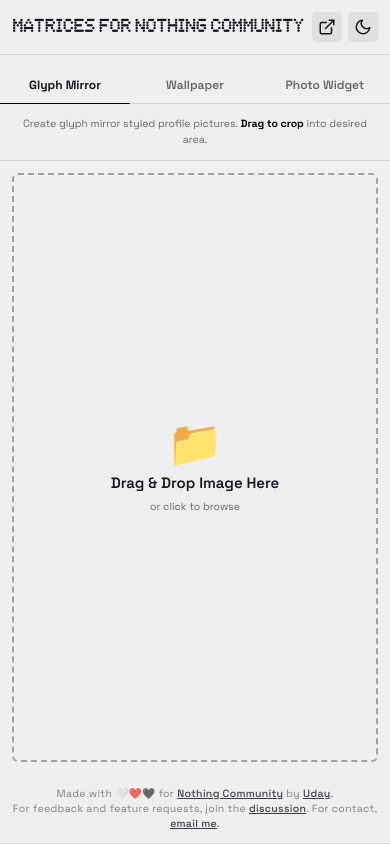
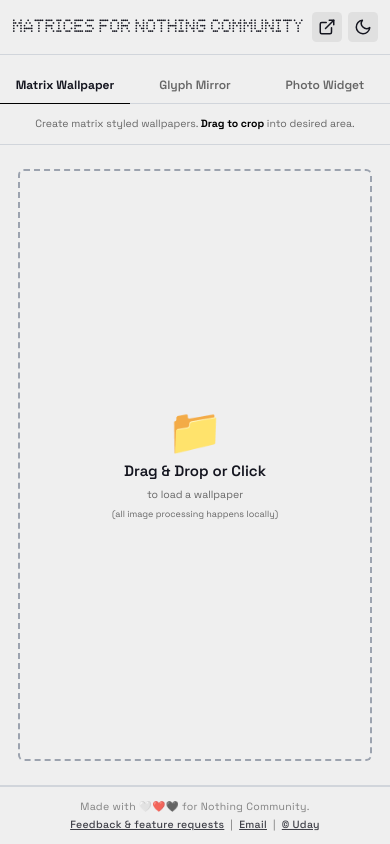
Before and after one commit to udaign/dry-run, a React (Vite) app: page / in a window 390 px wide. Built offline with nearby package versions, Linux system fonts and the light colour scheme.

Commit message:
Dry run for testing Photo Widget during Whiteboarding

```diff
--- a/App.tsx
+++ b/App.tsx
@@ -7,7 +7,12 @@
 import { trackEvent } from './analytics';
 import { ToastNotification } from './components';
 
-const TABS: Tab[] = ['pfp', 'wallpaper', 'photoWidget'];
+const TABS: Tab[] = ['wallpaper', 'pfp', 'photoWidget'];
+const TAB_LABELS: Record<Tab, string> = {
+  wallpaper: 'Matrix Wallpaper',
+  pfp: 'Glyph Mirror',
+  photoWidget: 'Photo Widget',
+};
 const SHARE_LINK = "https://nothing.community/d/38047-introducing-matrices-a-handy-utility-to-create-matrix-styled-imagery";
 
 const App: React.FC = () => {
@@ -15,7 +20,7 @@
   const [theme, setTheme] = useState<Theme>(
     () => window.matchMedia('(prefers-color-scheme: dark)').matches ? 'dark' : 'light'
   );
-  const [activeTab, setActiveTab] = useState<Tab>('pfp');
+  const [activeTab, setActiveTab] = useState<Tab>('wallpaper');
   const [downloadCount, setDownloadCount] = useState(0);
   const [showShareToast, setShowShareToast] = useState(false);
   const [hasShownShareToastInSession, setHasShownShareToastInSession] = useState(false);
@@ -44,9 +49,21 @@
   }, [downloadCount, hasShownShareToastInSession]);
 
   const footerLinks = (
-    <div className={`text-sm ${theme === 'dark' ? 'text-nothing-gray-light' : 'text-day-gray-dark'} opacity-80`}>
-        <p>Made with 🤍❤️🖤 for <a href="https://nothing.community/" target="_blank" rel="noopener noreferrer" className={linkClasses}>Nothing Community</a> by <a href="https://nothing.community/u/Udaign" target="_blank" rel="noopener noreferrer" className={linkClasses} onClick={() => trackEvent('community_profile_visit')}>Uday</a>.</p>
-        <p>For feedback and feature requests, join the <a href="https://nothing.community/d/38047-introducing-matrices-a-handy-utility-to-create-matrix-styled-imagery" target="_blank" rel="noopener noreferrer" className={linkClasses} onClick={() => trackEvent('discussion_visit')}>discussion</a>. For contact, <a href="mailto:udaybhaskar2283@gmail.com" className={linkClasses} onClick={() => trackEvent('email_click')}>email me</a>.</p>
+    <div className={`text-sm ${theme === 'dark' ? 'text-nothing-gray-light' : 'text-day-gray-dark'} opacity-80 space-y-1`}>
+      <p>Made with 🤍❤️🖤 for Nothing Community.</p>
+      <p>
+        <a href="https://nothing.community/d/38047-introducing-matrices-a-handy-utility-to-create-matrix-styled-imagery" target="_blank" rel="noopener noreferrer" className={linkClasses} onClick={() => trackEvent('discussion_visit')}>
+          Feedback & feature requests
+        </a>
+        <span className="mx-2">|</span>
+        <a href="mailto:udaybhaskar2283@gmail.com" className={linkClasses} onClick={() => trackEvent('email_click')}>
+          Email
+        </a>
+        <span className="mx-2">|</span>
+        <a href="https://nothing.community/u/Udaign" target="_blank" rel="noopener noreferrer" className={linkClasses} onClick={() => trackEvent('community_profile_visit')}>
+          © Uday
+        </a>
+      </p>
     </div>
   );
 
@@ -108,7 +125,7 @@
   const tabDescriptions = {
     pfp: <>Create glyph mirror styled profile pictures. <strong className={`font-bold ${theme === 'dark' ? 'text-nothing-light' : 'text-black'}`}>Drag to crop</strong> into desired area.</>,
     wallpaper: <>Create matrix styled wallpapers. <strong className={`font-bold ${theme === 'dark' ? 'text-nothing-light' : 'text-black'}`}>Drag to crop</strong> into desired area.</>,
-    photoWidget: "Create matrix style photo widgets.",
+    photoWidget: "Create matrix styled photo widgets.",
   };
 
   const previewContainerPadding = useMemo(() => {
@@ -124,9 +141,9 @@
       <input type="file" ref={wallpaperFileInputRef} onChange={(e) => e.target.files?.[0] && handleWallpaperFileSelect(e.target.files[0])} className="hidden" accept="image/*" />
       <input type="file" ref={photoWidgetFileInputRef} onChange={(e) => e.target.files?.[0] && handlePhotoWidgetFileSelect(e.target.files[0])} className="hidden" accept="image/png" />
 
-      <div className={`min-h-screen md:h-screen w-full flex flex-col font-sans ${theme === 'dark' ? 'text-nothing-light bg-nothing-dark' : 'text-day-text bg-day-bg'} select-none`}>
+      <div className={`min-h-[100dvh] md:h-screen w-full flex flex-col font-sans ${theme === 'dark' ? 'text-nothing-light bg-nothing-dark' : 'text-day-text bg-day-bg'} select-none`}>
         <header className={`flex-shrink-0 sticky top-0 z-30 flex justify-between items-center p-4 border-b ${theme === 'dark' ? 'bg-nothing-dark border-nothing-gray-dark' : 'bg-day-bg border-gray-300'}`}>
-          <h1 className="text-2xl sm:text-3xl font-bold page-title">MATRICES FOR NOTHING COMMUNITY</h1>
+          <h1 className="text-2xl sm:text-3xl font-normal page-title">MATRICES FOR NOTHING COMMUNITY</h1>
           <div className="flex items-center space-x-2">
             <a href={SHARE_LINK} target="_blank" rel="noopener noreferrer" onClick={() => trackEvent('share_community_header_click')} className={`flex items-center p-2 md:px-3 transition-colors duration-300 rounded-md text-sm font-semibold ${theme === 'dark' ? 'text-nothing-light bg-nothing-gray-dark hover:bg-nothing-gray-light hover:text-nothing-dark' : 'text-day-text bg-day-gray-light hover:bg-day-gray-dark hover:text-day-bg'}`} aria-label="Share to Nothing Community">
               <span className="hidden md:inline">Share to Community</span>
@@ -147,7 +164,7 @@
             <div className={`relative flex border-b ${theme === 'dark' ? 'border-nothing-gray-dark' : 'border-gray-300'}`}>
               {TABS.map((tab, i) => (
                 <button key={tab} onClick={() => handleTabChange(tab)} className={`w-1/3 py-3 text-base transition-colors duration-300 focus:outline-none ${activeTab === tab ? (theme === 'dark' ? 'text-nothing-light font-bold' : 'text-day-text font-bold') : (theme === 'dark' ? 'text-nothing-gray-light hover:text-nothing-light font-semibold' : 'text-day-gray-dark hover:text-day-text font-semibold')}`} aria-pressed={activeTab === tab}>
-                  {tab === 'pfp' ? 'Glyph Mirror' : tab === 'wallpaper' ? 'Wallpaper' : 'Photo Widget'}
+                  {TAB_LABELS[tab]}
                 </button>
               ))}
               <div className={`absolute bottom-[-1px] h-[1.5px] ${theme === 'dark' ? 'bg-white' : 'bg-black'} transition-all duration-300 ease-in-out`} style={{ width: '33.33%', left: `${activeTabIndex * 33.33}%` }} aria-hidden="true" />
@@ -166,7 +183,6 @@
                 </div>
               ))}
             </div>
-            {!imageSrc && <footer className="block md:hidden text-center tracking-wide p-4">{footerLinks}</footer>}
           </div>
 
           <div className="md:w-2/3 w-full flex flex-col">
@@ -175,7 +191,7 @@
                 <div className="relative flex border-b dark:border-nothing-gray-dark border-gray-300">
                   {TABS.map((tab, i) => (
                     <button key={tab} onClick={() => handleTabChange(tab)} className={`w-1/3 py-3 text-lg transition-colors duration-300 focus:outline-none ${activeTab === tab ? (theme === 'dark' ? 'text-nothing-light font-extrabold' : 'text-day-text font-extrabold') : (theme === 'dark' ? 'text-nothing-gray-light hover:text-nothing-light font-semibold' : 'text-day-gray-dark hover:text-day-text font-semibold')}`} aria-pressed={activeTab === tab}>
-                      {tab === 'pfp' ? 'Glyph Mirror' : tab === 'wallpaper' ? 'Wallpaper' : 'Photo Widget'}
+                      {TAB_LABELS[tab]}
                     </button>
                   ))}
                   <div className={`absolute bottom-[-1px] h-1 ${theme === 'dark' ? 'bg-white' : 'bg-black'} transition-all duration-300 ease-in-out`} style={{ width: '33.33%', left: `${activeTabIndex * 33.33}%` }} aria-hidden="true" />
@@ -187,8 +203,8 @@
 
             <div className="flex-grow md:overflow-y-auto md:relative md:overflow-hidden">
               <div className="hidden md:flex md:absolute md:top-0 md:left-0 md:w-full md:h-full transition-transform duration-300 ease-in-out" style={{ transform: `translateX(-${activeTabIndex * 100}%)` }}>
-                {Object.entries(panels).map(([key, panel]) => (
-                  <div key={key} className="w-full flex-shrink-0 h-full overflow-y-auto">{panel.controlsPanel}</div>
+                {TABS.map(tab => (
+                  <div key={tab} className="w-full flex-shrink-0 h-full overflow-y-auto">{panels[tab].controlsPanel}</div>
                 ))}
               </div>
               <div className="block md:hidden">{activePanel.controlsPanel}</div>
@@ -220,8 +236,8 @@
           {footerLinks}
         </footer>
 
-        <div className={`block md:hidden sticky bottom-0 z-20 w-full ${theme === 'dark' ? 'bg-nothing-dark' : 'bg-day-bg'}`}>
-            {imageSrc && (
+        <div className={`block md:hidden ${imageSrc ? 'sticky bottom-0' : ''} z-20 w-full ${theme === 'dark' ? 'bg-nothing-dark' : 'bg-day-bg'}`}>
+            {imageSrc ? (
               <div className={`flex border-t ${theme === 'dark' ? 'border-nothing-gray-dark' : 'border-gray-300'}`}>
                 <div className={`w-1/2 border-r ${theme === 'dark' ? 'border-nothing-gray-dark' : 'border-gray-300'}`}>
                   <button onClick={() => {
@@ -234,6 +250,10 @@
                   {activePanel.downloadButton}
                 </div>
               </div>
+            ) : (
+              <footer className={`text-center tracking-wide p-4 border-t ${theme === 'dark' ? 'border-nothing-gray-dark' : 'border-gray-300'}`}>
+                {footerLinks}
+              </footer>
             )}
         </div>
 
--- a/Pfp.tsx
+++ b/Pfp.tsx
@@ -421,6 +421,15 @@
       }
   }, [livePfpState, setPfpState]);
 
+  const handleResetPfp = useCallback(() => {
+    trackEvent('pfp_reset_defaults');
+    setPfpState(currentState => ({
+      ...PFP_INITIAL_STATE,
+      cropOffsetX: currentState.cropOffsetX,
+      cropOffsetY: currentState.cropOffsetY,
+    }));
+  }, [setPfpState]);
+
   useEffect(() => {
       const onMove = (e: MouseEvent | TouchEvent) => handlePfpDragMove(e);
       const onEnd = () => handlePfpDragEnd();
@@ -502,7 +511,7 @@
         </div>
 
         <div className="pt-2">
-            <button onClick={() => { resetPfp(); trackEvent('pfp_reset_defaults'); }} disabled={isLoading} className={`w-full border font-semibold py-2 px-4 transition-all duration-300 disabled:opacity-50 rounded-md ${theme === 'dark' ? 'border-gray-700 text-nothing-gray-light hover:bg-gray-800' : 'border-gray-300 text-day-gray-dark hover:bg-gray-200'}`} aria-label="Restore all settings to their default values"> Restore Defaults </button>
+            <button onClick={handleResetPfp} disabled={isLoading} className={`w-full border font-semibold py-2 px-4 transition-all duration-300 disabled:opacity-50 rounded-md ${theme === 'dark' ? 'border-gray-700 text-nothing-gray-light hover:bg-gray-800' : 'border-gray-300 text-day-gray-dark hover:bg-gray-200'}`} aria-label="Reset all controls to their default values"> Reset Controls </button>
         </div>
         <div className="block md:hidden pt-8">
             <footer className="text-center tracking-wide">{footerLinks}</footer>
@@ -511,7 +520,7 @@
   ) : null;
 
   const previewPanel = !imageSrc ? (
-    <Dropzone onFileSelect={handleFileSelect} isLoading={isLoading} theme={theme} />
+    <Dropzone onFileSelect={handleFileSelect} isLoading={isLoading} theme={theme} context="pfp" />
   ) : (
     <div className="w-full max-w-md mx-auto">
       <header className="text-center mb-4">
--- a/PhotoWidget.tsx
+++ b/PhotoWidget.tsx
@@ -60,7 +60,7 @@
     const offsetY = PADDING + (drawableHeight - renderAreaHeight) / 2;
 
     const cellWidth = renderAreaWidth / gridWidth, cellHeight = renderAreaHeight / gridHeight;
-    const gapRatio = (((0.28 * pixelGap) / 100) * 0.2765);
+    const gapRatio = (((0.28 * (pixelGap * 5)) / 100) * 0.2765);
     const pixelWidth = cellWidth * (1 - gapRatio), pixelHeight = cellHeight * (1 - gapRatio);
 
     for (let y = 0; y < gridHeight; y++) {
@@ -320,7 +320,7 @@
       </div>
 
       <div className="pt-2">
-        <button onClick={handleReset} disabled={isLoading} className={`w-full border font-semibold py-2 px-4 transition-all duration-300 disabled:opacity-50 rounded-md ${theme === 'dark' ? 'border-gray-700 text-nothing-gray-light hover:bg-gray-800' : 'border-gray-300 text-day-gray-dark hover:bg-gray-200'}`} aria-label="Restore photo widget settings to their default values"> Restore Defaults </button>
+        <button onClick={handleReset} disabled={isLoading} className={`w-full border font-semibold py-2 px-4 transition-all duration-300 disabled:opacity-50 rounded-md ${theme === 'dark' ? 'border-gray-700 text-nothing-gray-light hover:bg-gray-800' : 'border-gray-300 text-day-gray-dark hover:bg-gray-200'}`} aria-label="Reset photo widget controls to their default values"> Reset Controls </button>
       </div>
       <div className="block md:hidden pt-8">
           <footer className="text-center tracking-wide">{footerLinks}</footer>
@@ -329,7 +329,7 @@
   ) : null;
 
   const previewPanel = !imageSrc ? (
-    <Dropzone onFileSelect={handleFileSelect} isLoading={isLoading} theme={theme} accept="image/png" />
+    <Dropzone onFileSelect={handleFileSelect} isLoading={isLoading} theme={theme} accept="image/png" context="photoWidget" />
   ) : (
     <div className="w-full max-w-2xl mx-auto flex items-center justify-center">
         <canvas
--- a/Wallpaper.tsx
+++ b/Wallpaper.tsx
@@ -456,14 +456,14 @@
       </div>
 
       <div className="pt-2">
-        <button onClick={handleResetCurrentWallpaper} disabled={isLoading} className={`w-full border font-semibold py-2 px-4 transition-all duration-300 disabled:opacity-50 rounded-md ${theme === 'dark' ? 'border-gray-700 text-nothing-gray-light hover:bg-gray-800' : 'border-gray-300 text-day-gray-dark hover:bg-gray-200'}`} aria-label="Restore wallpaper settings to their default values"> Restore Defaults </button>
+        <button onClick={handleResetCurrentWallpaper} disabled={isLoading} className={`w-full border font-semibold py-2 px-4 transition-all duration-300 disabled:opacity-50 rounded-md ${theme === 'dark' ? 'border-gray-700 text-nothing-gray-light hover:bg-gray-800' : 'border-gray-300 text-day-gray-dark hover:bg-gray-200'}`} aria-label="Reset wallpaper controls to their default values"> Reset Controls </button>
       </div>
       <div className="block md:hidden pt-8"><footer className="text-center tracking-wide">{footerLinks}</footer></div>
     </div>
   ) : null;
 
   const previewPanel = !imageSrc ? (
-    <Dropzone onFileSelect={handleFileSelect} isLoading={isLoading} theme={theme}/>
+    <Dropzone onFileSelect={handleFileSelect} isLoading={isLoading} theme={theme} context="wallpaper"/>
   ) : (
     <>
         <input
@@ -579,7 +579,7 @@
                               </div>
                             </div>
                             <div>
-                              <button onClick={handleResetCurrentWallpaper} disabled={isLoading} className={`w-full font-semibold py-2 px-4 transition-all duration-300 disabled:opacity-50 rounded-md ${theme === 'dark' ? 'border border-gray-600 text-gray-300 hover:bg-gray-700' : 'border border-gray-300 text-day-gray-dark hover:bg-gray-200'}`} aria-label="Restore wallpaper settings to their default values"> Restore Defaults </button>
+                              <button onClick={handleResetCurrentWallpaper} disabled={isLoading} className={`w-full font-semibold py-2 px-4 transition-all duration-300 disabled:opacity-50 rounded-md ${theme === 'dark' ? 'border border-gray-600 text-gray-300 hover:bg-gray-700' : 'border border-gray-300 text-day-gray-dark hover:bg-gray-200'}`} aria-label="Reset wallpaper controls to their default values"> Reset Controls </button>
                             </div>
                           </div>
                         </div>
--- a/components.tsx
+++ b/components.tsx
@@ -1,9 +1,9 @@
 
 import React, { useRef, useState, useEffect, useCallback } from 'react';
-import { Theme, PhotoWidgetOutputMode } from './types';
+import { Theme, PhotoWidgetOutputMode, Tab } from './types';
 import { trackEvent } from './analytics';
 
-export const Dropzone: React.FC<{ onFileSelect: (file: File) => void; isLoading: boolean; compact?: boolean; theme: Theme; accept?: string; }> = ({ onFileSelect, isLoading, compact = false, theme, accept = "image/*" }) => {
+export const Dropzone: React.FC<{ onFileSelect: (file: File) => void; isLoading: boolean; compact?: boolean; theme: Theme; accept?: string; context?: Tab; }> = ({ onFileSelect, isLoading, compact = false, theme, accept = "image/*", context }) => {
     const fileInputRef = useRef<HTMLInputElement>(null);
     const [isDragging, setIsDragging] = useState(false);
 
@@ -54,6 +54,24 @@
         ? (theme === 'dark' ? 'border-white bg-nothing-gray-dark' : 'border-black bg-day-gray-light')
         : (theme === 'dark' ? 'border-gray-600 bg-transparent hover:border-gray-400' : 'border-gray-400 bg-transparent hover:border-gray-600');
 
+    const dropTexts = {
+        pfp: {
+            bold: "Drag & Drop or Click",
+            normal: "to load a profile picture",
+        },
+        wallpaper: {
+            bold: "Drag & Drop or Click",
+            normal: "to load a wallpaper",
+        },
+        photoWidget: {
+            bold: "Drag & Drop or Click",
+            normal: "to load a PNG image",
+        },
+    };
+
+    const currentTexts = context && dropTexts[context]
+        ? dropTexts[context]
+        : { bold: "Drag & Drop Image Here", normal: "or click to browse" };
 
     return (
         <div
@@ -77,9 +95,9 @@
                 ) : (
                     <>
                         <span className="text-6xl" role="img" aria-label="Folder icon">📁</span>
-                        <p className={`text-xl font-semibold ${theme === 'dark' ? 'text-nothing-light' : 'text-day-text'}`}>Drag & Drop Image Here</p>
-                        <p className="text-sm">or click to browse</p>
-                        {accept === "image/png" && <p className="text-xs mt-1">(accepts PNG files only)</p>}
+                        <p className={`text-xl font-semibold ${theme === 'dark' ? 'text-nothing-light' : 'text-day-text'}`}>{currentTexts.bold}</p>
+                        <p className="text-sm">{currentTexts.normal}</p>
+                        <p className="text-xs mt-1">(all image processing happens locally)</p>
                     </>
                 )}
             </div>
@@ -374,9 +392,9 @@
       >
         <div className="flex items-center space-x-4 md:flex-col md:items-stretch md:space-y-3 md:space-x-0">
           <div className="flex-grow">
-            <p className="font-semibold">You seem to love it?</p>
+            <p className="font-semibold">You seem to love it?!</p>
             <p className={`text-sm ${theme === 'dark' ? 'text-nothing-gray-light' : 'text-day-gray-dark'}`}>
-              Help spread the word. Share it on the community thread!
+              Help spread the word. Share it to the community thread.
             </p>
           </div>
 
--- a/metadata.json
+++ b/metadata.json
@@ -1,5 +1,5 @@
 {
-  "name": "Safe copy of Matrices for Nothing Community v3.1 - out for testing",
+  "name": "Copy of Safe copy of Matrices for Nothing Community v3.1 - for dryrun during whiteboarding",
   "description": "Create and use dot-matrix styled imagery to show love for Nothing.",
   "requestFramePermissions": [],
   "prompt": ""
--- a/types.ts
+++ b/types.ts
@@ -19,8 +19,8 @@
 
 // Wallpaper
 export const WALLPAPER_BG_OPTIONS = {
-    'black': { color: '#000000', name: 'Black' },
-    'white': { color: '#FFFFFF', name: 'White' },
+    'black': { color: '#000000', name: 'Black BG' },
+    'white': { color: '#FFFFFF', name: 'White BG' },
 };
 export type WallpaperBgKey = keyof typeof WALLPAPER_BG_OPTIONS;
 
```
